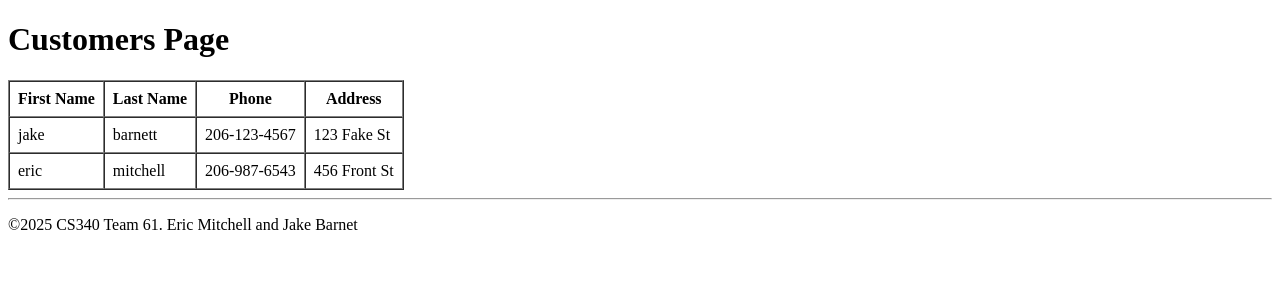
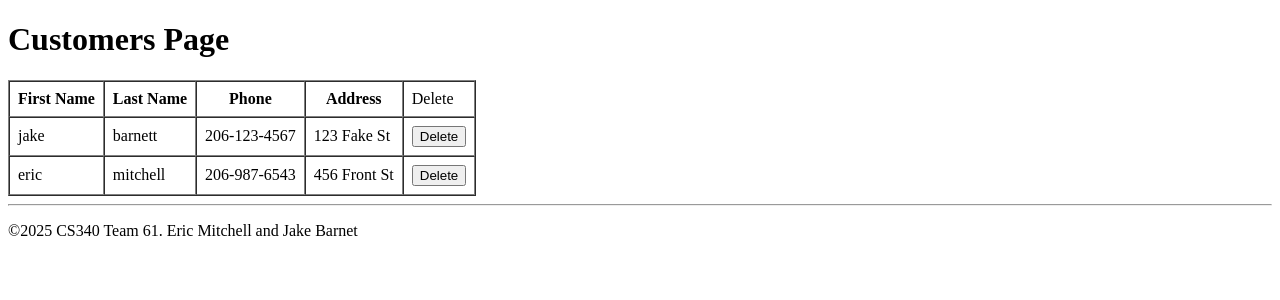
Before and after one commit to jakebarn-osu/cs340-final-project, a Flask app: page /customers in a window 1280 px wide. Shown: the part 108-408 px from the top of the page. Run offline with Flask 3, Linux system fonts and the light colour scheme.

Commit message:
Merge pull request #5 from jakebarn-osu/add-delete-to-customers
From the Step 3 Requirements:
Does the UI have at least one DELETE that will remove things from a M:M relationship? In other words, if an order is deleted from the Orders table, it should also delete the corresponding rows from the OrderDetails table, BUT it should not delete any Products or Customers.

I'm adding a delete to the Customers page so that we can show deleting a Customer updates the M:M Reservations relationship correctly.

```diff
--- a/templates/customers.html
+++ b/templates/customers.html
@@ -15,6 +15,7 @@
             <th>Last Name</th>
             <th>Phone</th>
             <th>Address</th>
+            <td>Delete</td>
         </tr>
     </thead>
     <tbody>
@@ -24,6 +25,9 @@
             <td>{{ customer["last-name"] }}</td>
             <td>{{ customer["phone-number"] }}</td>
             <td>{{ customer["address"] }}</td>
+            <td>
+                <button>Delete</button>
+            </td>
         </tr>
         {% endfor %}
     </tbody>
```
